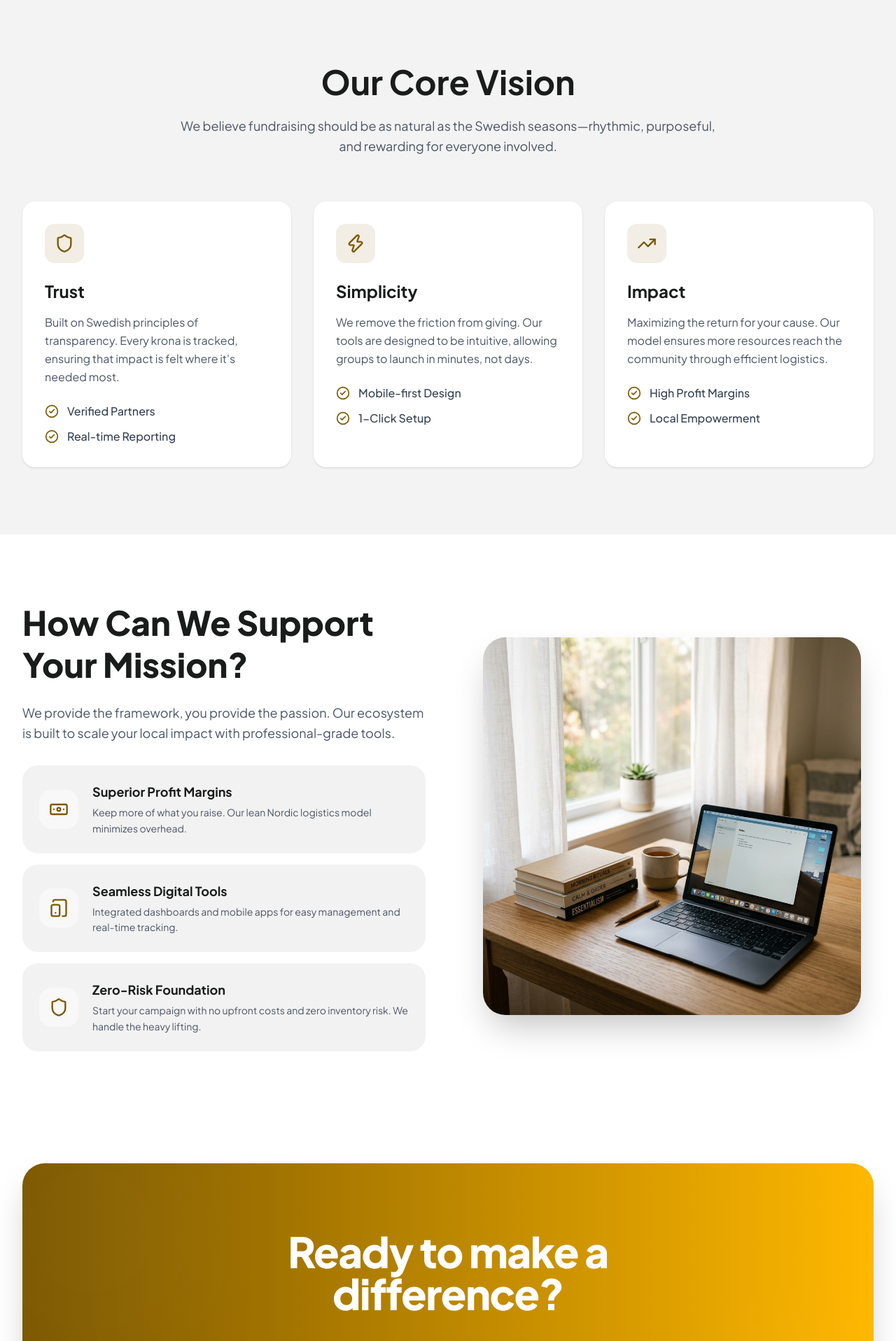
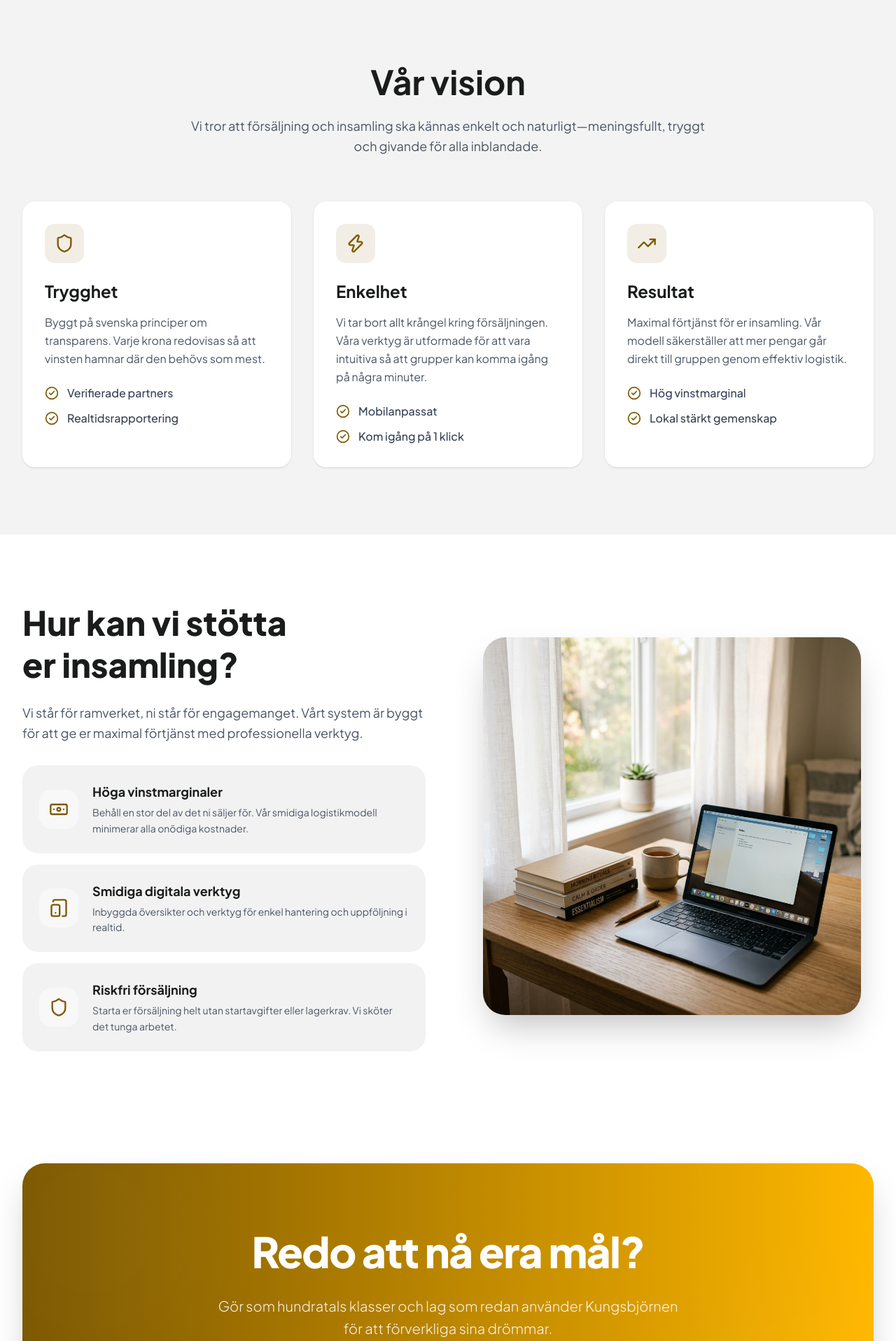
Before and after one commit to apponislam/proteinw-frontend, a Next.js app: page /about-us in a window 1280 px wide. Shown: the part 880-2797 px from the top of the page at 70% size. Built offline with nearby package versions, Linux system fonts and the light colour scheme; no server answers.

Commit message:
about page and profit apge language updated

```diff
--- a/app/(root)/about-us/page.tsx
+++ b/app/(root)/about-us/page.tsx
@@ -5,8 +5,8 @@ import { MakeDifference } from "@/components/about-us/MakeDifference";
 import { Metadata } from "next";
 
 export const metadata: Metadata = {
-    title: "Kungsbjörnen - Mission",
-    description: "Kungsbjörnen mission",
+    title: "Kungsbjörnen - Om oss",
+    description: "Om Kungsbjörnen och vårt uppdrag",
 };
 
 const page = () => {
--- a/components/about-us/CoreVision.tsx
+++ b/components/about-us/CoreVision.tsx
@@ -4,21 +4,21 @@ export function CoreVision() {
     const pillars = [
         {
             icon: Shield,
-            title: "Trust",
-            description: "Built on Swedish principles of transparency. Every krona is tracked, ensuring that impact is felt where it's needed most.",
-            features: ["Verified Partners", "Real-time Reporting"],
+            title: "Trygghet",
+            description: "Byggt på svenska principer om transparens. Varje krona redovisas så att vinsten hamnar där den behövs som mest.",
+            features: ["Verifierade partners", "Realtidsrapportering"],
         },
         {
             icon: Zap,
-            title: "Simplicity",
-            description: "We remove the friction from giving. Our tools are designed to be intuitive, allowing groups to launch in minutes, not days.",
-            features: ["Mobile-first Design", "1-Click Setup"],
+            title: "Enkelhet",
+            description: "Vi tar bort allt krångel kring försäljningen. Våra verktyg är utformade för att vara intuitiva så att grupper kan komma igång på några minuter.",
+            features: ["Mobilanpassat", "Kom igång på 1 klick"],
         },
         {
             icon: TrendingUp,
-            title: "Impact",
-            description: "Maximizing the return for your cause. Our model ensures more resources reach the community through efficient logistics.",
-            features: ["High Profit Margins", "Local Empowerment"],
+            title: "Resultat",
+            description: "Maximal förtjänst för er insamling. Vår modell säkerställer att mer pengar går direkt till gruppen genom effektiv logistik.",
+            features: ["Hög vinstmarginal", "Lokal stärkt gemenskap"],
         },
     ];
 
@@ -27,8 +27,8 @@ export function CoreVision() {
             <div className="mx-auto container px-4 sm:px-6 lg:px-8">
                 {/* Section Header */}
                 <div className="text-center max-w-3xl mx-auto mb-16">
-                    <h2 className="text-3xl sm:text-5xl font-bold text-[#1A1C1C] mb-6">Our Core Vision</h2>
-                    <p className="text-lg text-gray-600 leading-relaxed">We believe fundraising should be as natural as the Swedish seasons—rhythmic, purposeful, and rewarding for everyone involved.</p>
+                    <h2 className="text-3xl sm:text-5xl font-bold text-[#1A1C1C] mb-6">Vår vision</h2>
+                    <p className="text-lg text-gray-600 leading-relaxed">Vi tror att försäljning och insamling ska kännas enkelt och naturligt—meningsfullt, tryggt och givande för alla inblandade.</p>
                 </div>
 
                 {/* Pillars Grid */}
--- a/components/about-us/MakeDifference.tsx
+++ b/components/about-us/MakeDifference.tsx
@@ -12,16 +12,16 @@ export function MakeDifference() {
                     </div>
 
                     <div className="relative z-10 max-w-3xl mx-auto space-y-8">
-                        <h2 className="text-4xl sm:text-6xl font-extrabold tracking-tight">Ready to make a difference?</h2>
+                        <h2 className="text-4xl sm:text-6xl font-extrabold tracking-tight">Redo att nå era mål?</h2>
 
-                        <p className="text-lg md:text-xl text-white/90 leading-relaxed font-light max-w-2xl mx-auto">Join hundreds of communities already using Kungsbjörnen to fuel their dreams.</p>
+                        <p className="text-lg md:text-xl text-white/90 leading-relaxed font-light max-w-2xl mx-auto">Gör som hundratals klasser och lag som redan använder Kungsbjörnen för att förverkliga sina drömmar.</p>
 
                         <div className="flex flex-col sm:flex-row items-center justify-center gap-4 pt-4">
                             <Link href="/faq" className="w-full sm:w-auto">
-                                <button className="w-full sm:w-auto bg-white text-[#7C5800] font-bold px-8 py-4 rounded-full transition-all duration-300 hover:bg-gray-50 hover:shadow-lg hover:-translate-y-0.5 cursor-pointer">Contact Us</button>
+                                <button className="w-full sm:w-auto bg-white text-[#7C5800] font-bold px-8 py-4 rounded-full transition-all duration-300 hover:bg-gray-50 hover:shadow-lg hover:-translate-y-0.5 cursor-pointer">Kontakta oss</button>
                             </Link>
                             <Link href="/sell-with-us" className="w-full sm:w-auto">
-                                <button className="w-full sm:w-auto border-2 border-white/60 text-white font-bold px-8 py-4 rounded-full transition-all duration-300 hover:bg-white/10 hover:border-white hover:-translate-y-0.5 cursor-pointer">Sell with us</button>
+                                <button className="w-full sm:w-auto border-2 border-white/60 text-white font-bold px-8 py-4 rounded-full transition-all duration-300 hover:bg-white/10 hover:border-white hover:-translate-y-0.5 cursor-pointer">Här börjar ni</button>
                             </Link>
                         </div>
                     </div>
--- a/components/about-us/MissionHero.tsx
+++ b/components/about-us/MissionHero.tsx
@@ -17,20 +17,20 @@ export function MissionHero() {
                         {/* Left Content */}
                         <div className="space-y-8">
                             <div className="space-y-6">
-                                <button className="bg-[#FFDEA8] text-[#7C5800] text-[10px] font-bold px-4 py-2 rounded-full">ESTABLISHED {new Date().getFullYear()}</button>
+                                <button className="bg-[#FFDEA8] text-[#7C5800] text-[10px] font-bold px-4 py-2 rounded-full">GRUNDAT {new Date().getFullYear()}</button>
                                 <h1 className="text-4xl sm:text-[72px] font-extrabold text-[#1A1C1C] leading-tight">
-                                    About <br />
+                                    Om <br />
                                     <span className="text-transparent bg-clip-text bg-linear-to-r from-[#7C5800] to-[#F59E0B]">Kungsbjörnen</span>
                                 </h1>
 
-                                <p className="text-lg text-gray-600 leading-relaxed max-w-lg">We are building a digital sanctuary for generosity. Our mission is to empower local communities through sustainable fundraising, blending Nordic precision with human-centric design.</p>
+                                <p className="text-lg text-gray-600 leading-relaxed max-w-lg">Vi bygger en digital plattform för gemenskap och engagemang. Vårt uppdrag är att stärka lokala grupper och föreningar genom hållbar försäljning, där nordisk kvalitet möter enkla digitala verktyg.</p>
                             </div>
                         </div>
 
                         {/* Right Side - Hero Banner Image */}
                         <div className="relative w-full aspect-square">
                             <div className="absolute inset-0 rounded-2xl overflow-hidden">
-                                <Image src="/mission/missionbg.png" alt="Kungsbjörnen Premium Products" fill className="object-contain" priority />
+                                <Image src="/mission/missionbg.png" alt="Kungsbjörnen produkter" fill className="object-contain" priority />
                             </div>
 
                             {/* Profit Box - Absolutely Positioned */}
@@ -43,7 +43,7 @@ export function MissionHero() {
                                 }}
                             >
                                 <Leaf style={{ color: "#7C5800" }} />
-                                <p style={{ color: "#7C5800", marginTop: "0.5rem", maxWidth: "10rem", fontSize: "0.875rem" }}>100% Sustainable</p>
+                                <p style={{ color: "#7C5800", marginTop: "0.5rem", maxWidth: "10rem", fontSize: "0.875rem" }}>100% Hållbart</p>
                             </div>
                         </div>
                     </div>
--- a/components/about-us/SupportMission.tsx
+++ b/components/about-us/SupportMission.tsx
@@ -5,18 +5,18 @@ export function SupportMission() {
     const supportFeatures = [
         {
             icon: Banknote,
-            title: "Superior Profit Margins",
-            description: "Keep more of what you raise. Our lean Nordic logistics model minimizes overhead.",
+            title: "Höga vinstmarginaler",
+            description: "Behåll en stor del av det ni säljer för. Vår smidiga logistikmodell minimerar alla onödiga kostnader.",
         },
         {
             icon: TabletSmartphone,
-            title: "Seamless Digital Tools",
-            description: "Integrated dashboards and mobile apps for easy management and real-time tracking.",
+            title: "Smidiga digitala verktyg",
+            description: "Inbyggda översikter och verktyg för enkel hantering och uppföljning i realtid.",
         },
         {
             icon: Shield,
-            title: "Zero-Risk Foundation",
-            description: "Start your campaign with no upfront costs and zero inventory risk. We handle the heavy lifting.",
+            title: "Riskfri försäljning",
+            description: "Starta er försäljning helt utan startavgifter eller lagerkrav. Vi sköter det tunga arbetet.",
         },
     ];
 
@@ -28,10 +28,10 @@ export function SupportMission() {
                     <div className="lg:col-span-6 space-y-8">
                         <div>
                             <h2 className="text-4xl sm:text-5xl font-extrabold text-[#1A1C1C] leading-tight mb-6">
-                                How Can We Support <br />
-                                Your Mission?
+                                Hur kan vi stötta <br />
+                                er insamling?
                             </h2>
-                            <p className="text-lg text-gray-600 leading-relaxed max-w-xl">We provide the framework, you provide the passion. Our ecosystem is built to scale your local impact with professional-grade tools.</p>
+                            <p className="text-lg text-gray-600 leading-relaxed max-w-xl">Vi står för ramverket, ni står för engagemanget. Vårt system är byggt för att ge er maximal förtjänst med professionella verktyg.</p>
                         </div>
 
                         {/* Features Cards */}
--- a/components/sell-with-us/FundraisingSection.tsx
+++ b/components/sell-with-us/FundraisingSection.tsx
@@ -28,6 +28,7 @@ const FundraisingSection = () => {
                             <span className="bg-[#8F8F8F1A] text-[#2D2D2D] px-3.5 sm:px-4 py-2 rounded-2xl uppercase">INGA BLANKETTER</span>
                             <span className="bg-[#8F8F8F1A] text-[#2D2D2D] px-3.5 sm:px-4 py-2 rounded-2xl uppercase">QR-KODER</span>
                             <span className="bg-[#8F8F8F1A] text-[#2D2D2D] px-3.5 sm:px-4 py-2 rounded-2xl uppercase">Egna unika länkar</span>
+                            <span className="bg-[#8F8F8F1A] text-[#2D2D2D] px-3.5 sm:px-4 py-2 rounded-2xl uppercase">DELA OCH SÄLJ</span>
                         </div>
                     </div>
 
```
